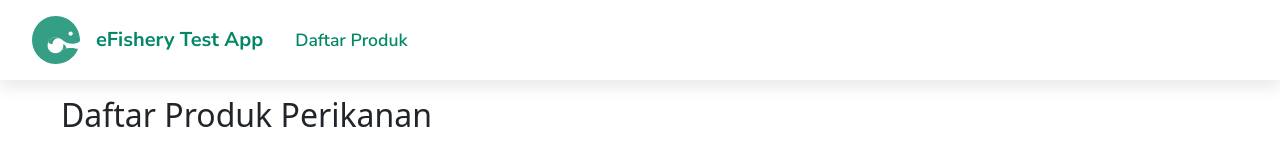
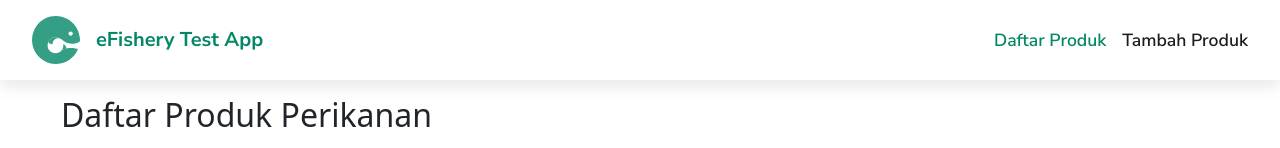
Before and after one commit to pramesywaraj/efishery-test-app, a React (Vite) app: page / in a window 1280 px wide. Shown: the top 148 px of the page. Built offline with nearby package versions, Linux system fonts and the light colour scheme; no server answers.

Commit message:
revert: revert navbar links position

```diff
--- a/src/components/Navbar/index.jsx
+++ b/src/components/Navbar/index.jsx
@@ -18,9 +18,9 @@ const Navbar = () => {
         <NavLink to="/" className={checkIfRouteActive}>
           Daftar Produk
         </NavLink>
-        {/* <NavLink to="input-item" className={checkIfRouteActive}>
+        <NavLink to="input-item" className={checkIfRouteActive}>
           Tambah Produk
-        </NavLink> */}
+        </NavLink>
       </div>
     </nav>
   );
--- a/src/components/Navbar/styles.module.scss
+++ b/src/components/Navbar/styles.module.scss
@@ -14,6 +14,7 @@
 
 .navigation-logo-wrapper {
   align-items: center;
+  flex: 1;
 
   @include var.display-flex();
 
```
